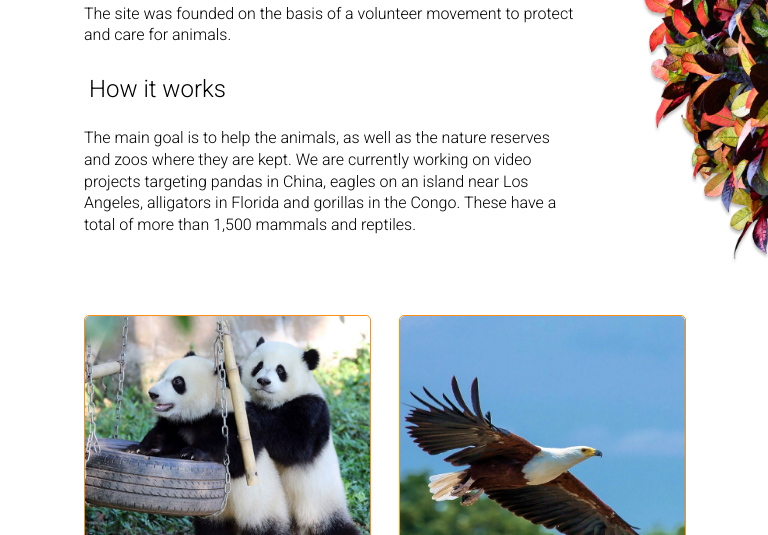
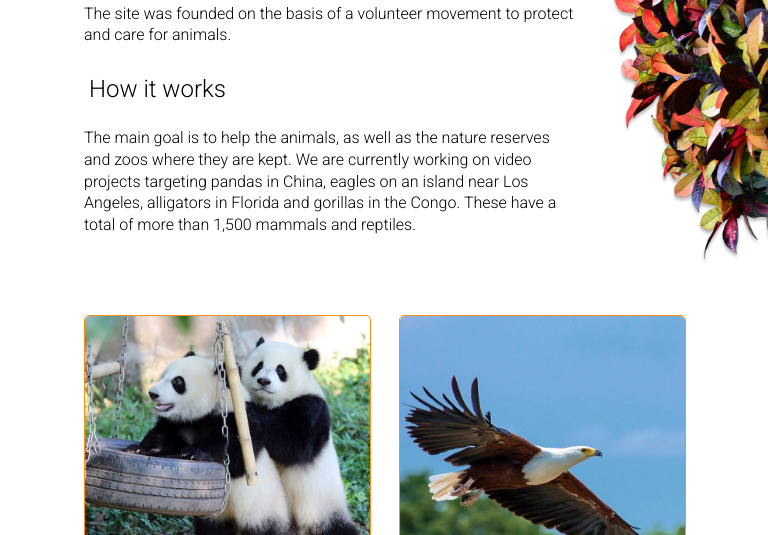
Before and after one commit to pogorelova-v/test, a plain HTML site: page index.html in a window 768 px wide. Shown: the part 565-1100 px from the top of the page. Drawn offline with Linux system fonts and the light colour scheme.

Commit message:
Update style640.css

```diff
--- a/main/style640.css
+++ b/main/style640.css
@@ -103,7 +103,6 @@
 
     .flower_foto1{
         top: -10px;
-        right: -30px;
     }
     .flower_foto1 img{
         height: 476px;
```
